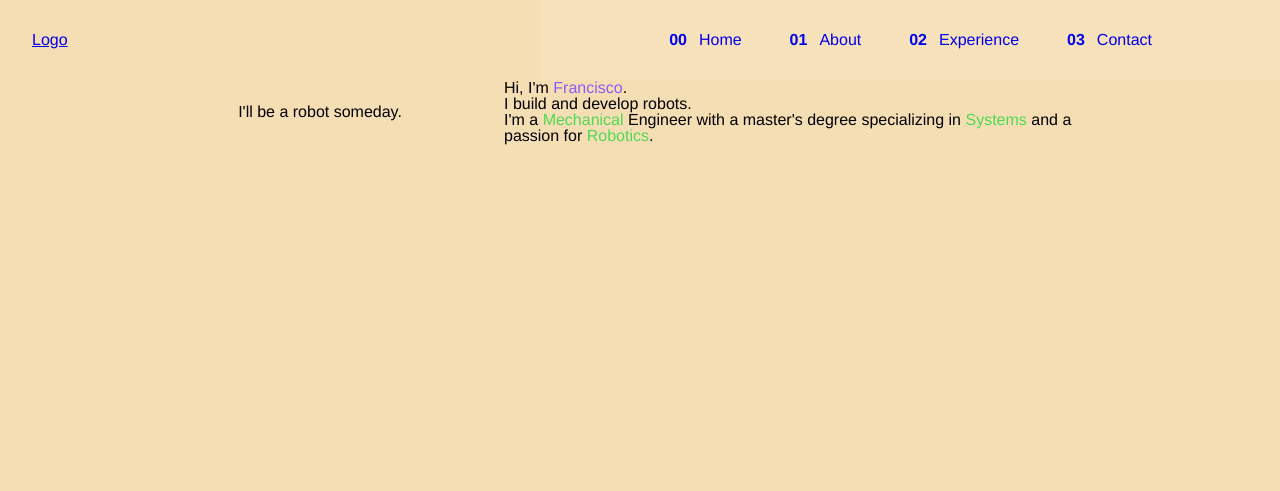
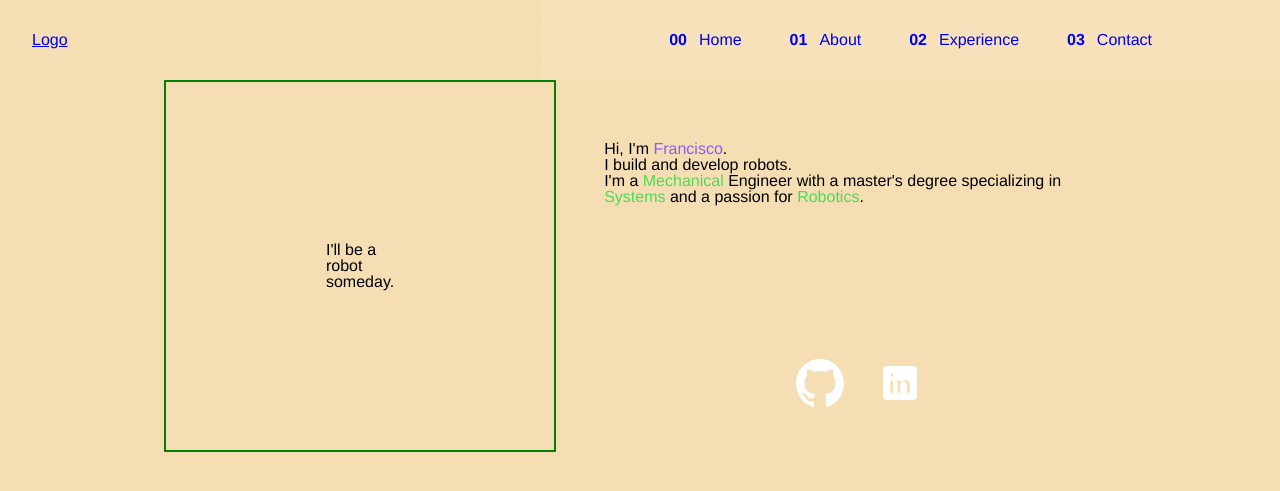
Before and after one commit to PlatHum/resume-website, a Jekyll site: the page built from index.html, in a window 1280 px wide. Shown: the top 491 px of the page. Built offline with Jekyll 4.4.1, drawn with Linux system fonts in a browser that asks for light colours.

Commit message:
Style Home grid

```diff
--- a/_includes/home.html
+++ b/_includes/home.html
@@ -16,5 +16,8 @@
            </p>
         </div>
     </div>
-
+    <div class="home-socials">
+      <a class="github-svg" href="https://github.com/PlatHum" target="_blank"></a>
+      <a class="linkedin-svg" href="https://www.linkedin.com/in/franciscovpg/" target="_blank"></a>
+    </div>
 </div>
--- a/css/main.css
+++ b/css/main.css
@@ -156,10 +156,26 @@
 .home-div{
     display: grid;
     grid-auto-columns: 1fr;
-    gap: 1rem;
+    gap: 2rem;
     align-items: center;
     justify-items: center;
 }
+
+.home-socials{
+  padding: 1rem;
+}
+
+.home-socials > a{
+  margin-left: 1em;
+  margin-right: 1em;
+}
+
+/*TO REMOVE*/
+.home-bot{
+  padding: 5rem;
+  border: 2px solid green;
+}
+/*  */
 
 @media (min-width: 55em){
 
@@ -170,13 +186,37 @@
   .home-bot{
     grid-column-start: 2;
     grid-column-end: 3;
+    grid-row: span 2;
+    padding: 10rem;
   }
   .home-text{
     grid-column-start: 3;
     grid-column-end: 5;
   }
+  .home-socials{
+    grid-column: 3 /5;
+    grid-row-start: 2;
+    padding: 0rem;
+  }
 }
 
+/*SOCIAL SVGs*/
+.github-svg{
+  background-image: url(../assets/svg/github-142-svgrepo-com.svg);
+  background-position: center;
+  background-size: contain;
+  background-repeat: no-repeat;
+  background-origin: border-box;
+  padding: 1.5rem;
+}
+.linkedin-svg{
+  background-image: url(../assets/svg/linkedin-svgrepo-com.svg);
+  background-position: center;
+  background-size: contain;
+  background-repeat: no-repeat;
+  background-origin: border-box;
+  padding: 1.5rem;
+}
 /*UTILITY STYLES*/
 .flex{
   display: flex;
```
Also changed, not shown: assets/svg/github-142-svgrepo-com.svg (added), assets/svg/linkedin-svgrepo-com.svg (added).
